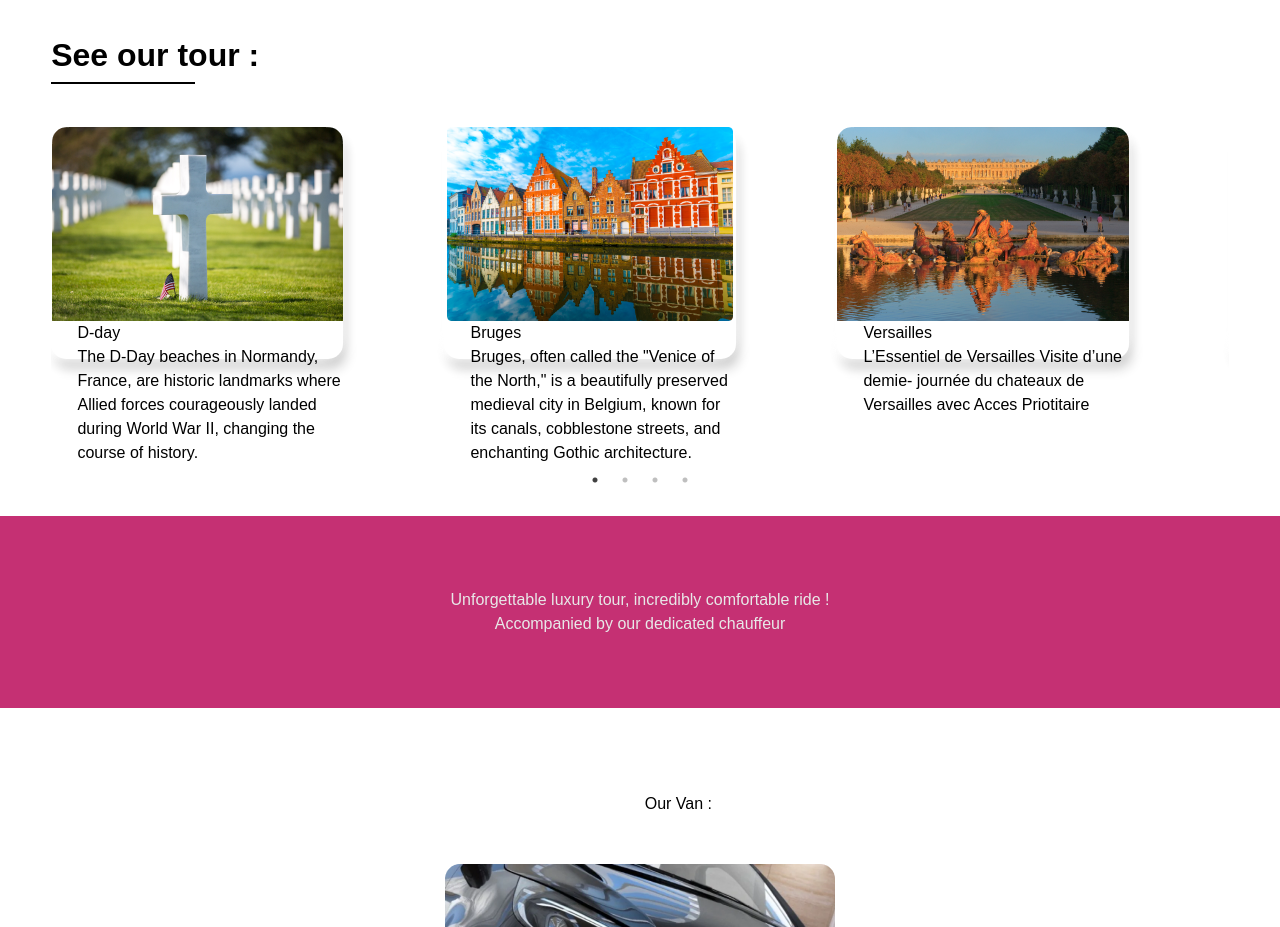
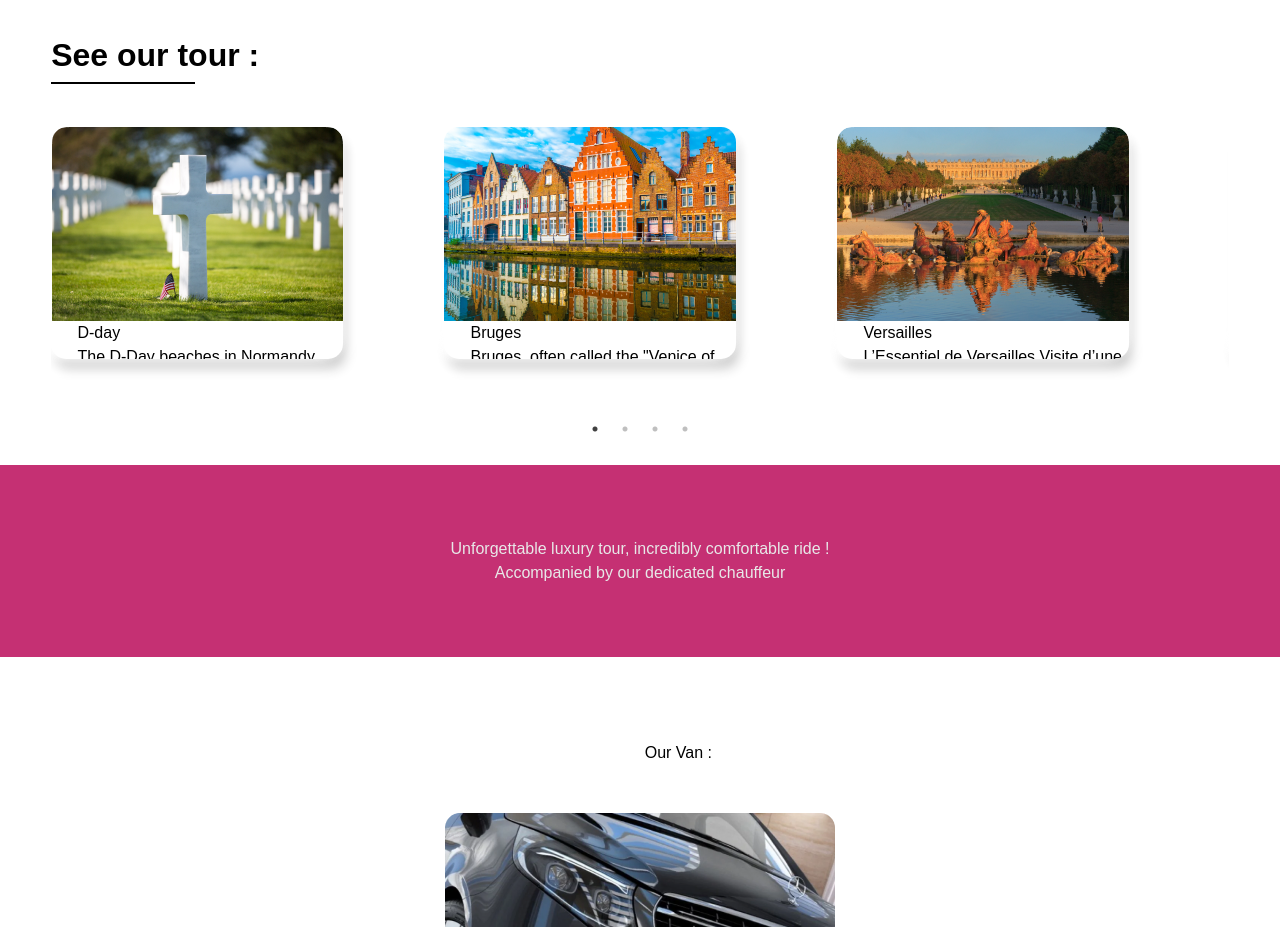
Before and after one commit to AdryanPro/parisTour, a React (Vite) app: page / in a window 1280 px wide. Shown: the part 820-1747 px from the top of the page. Built offline with nearby package versions, Linux system fonts and the light colour scheme.

Commit message:
Fix card bug

```diff
--- a/src/css/HomeComponent.css
+++ b/src/css/HomeComponent.css
@@ -111,6 +111,7 @@
     margin-bottom: 22vh;
     margin-top: 6vh;
     text-align: left;
+    overflow: hidden;
 }
 .Cards:hover{
     /* box-shadow: 0px 7px 47px 2px #7E7E7E; */
@@ -122,6 +123,9 @@
     min-width: 100%;
     height: 194px;
     object-fit: contain;
+}
+.BrugesCardImg{
+    min-width: 160% !important;
 }
 .txtCard{
     padding-left: 9%;
--- a/src/pages/Home.jsx
+++ b/src/pages/Home.jsx
@@ -123,7 +123,7 @@ export default function Home() {
           </div>
 
           <div className='Cards' onClick={() => window.location.href = '/Bruges'}>
-            <img src={Bruges} className='CardImg' alt="Bruges" />
+            <img src={Bruges} className='CardImg BrugesCardImg' alt="Bruges" />
             <div className="txtCard">
               <p>Bruges</p>
               <p>
```
